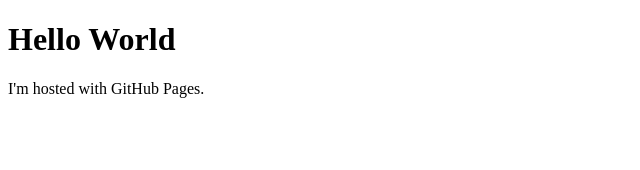
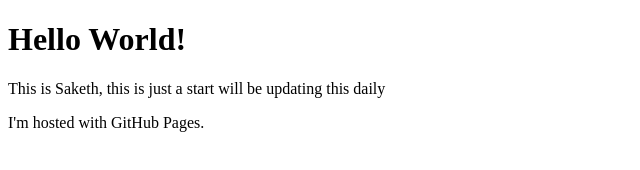
Before and after one commit to saketh333/saketh333.github.io, a plain HTML site: page index.html in a window 1280 px wide. Shown: the whole page, without its empty margins (0-640 px from the left). Drawn offline with Linux system fonts and the light colour scheme.

Commit message:
added name

```diff
--- a/index.html
+++ b/index.html
@@ -1,7 +1,8 @@
 <!DOCTYPE html>
 <html>
 <body>
-<h1>Hello World</h1>
+<h1>Hello World!</h1>
+<p>This is Saketh, this is just a start will be updating this daily </p>
 <p>I'm hosted with GitHub Pages.</p>
 </body>
 </html>
```
